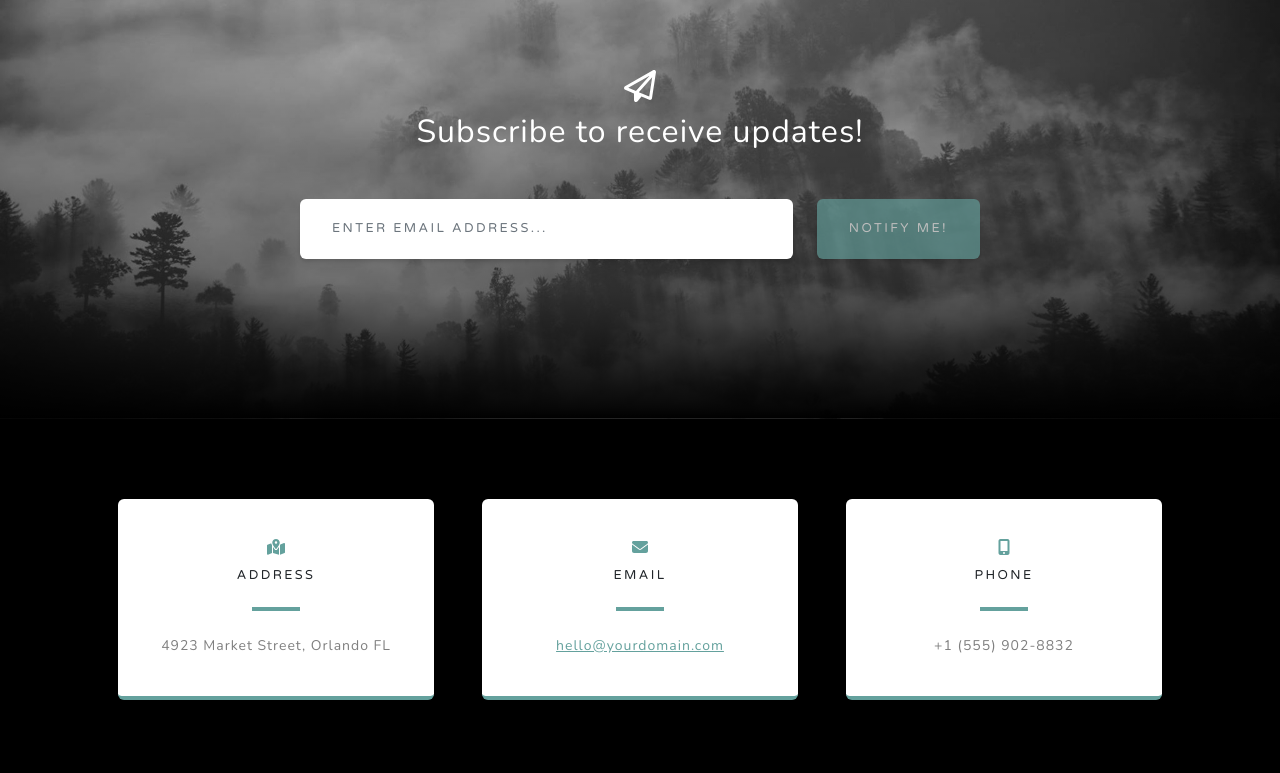
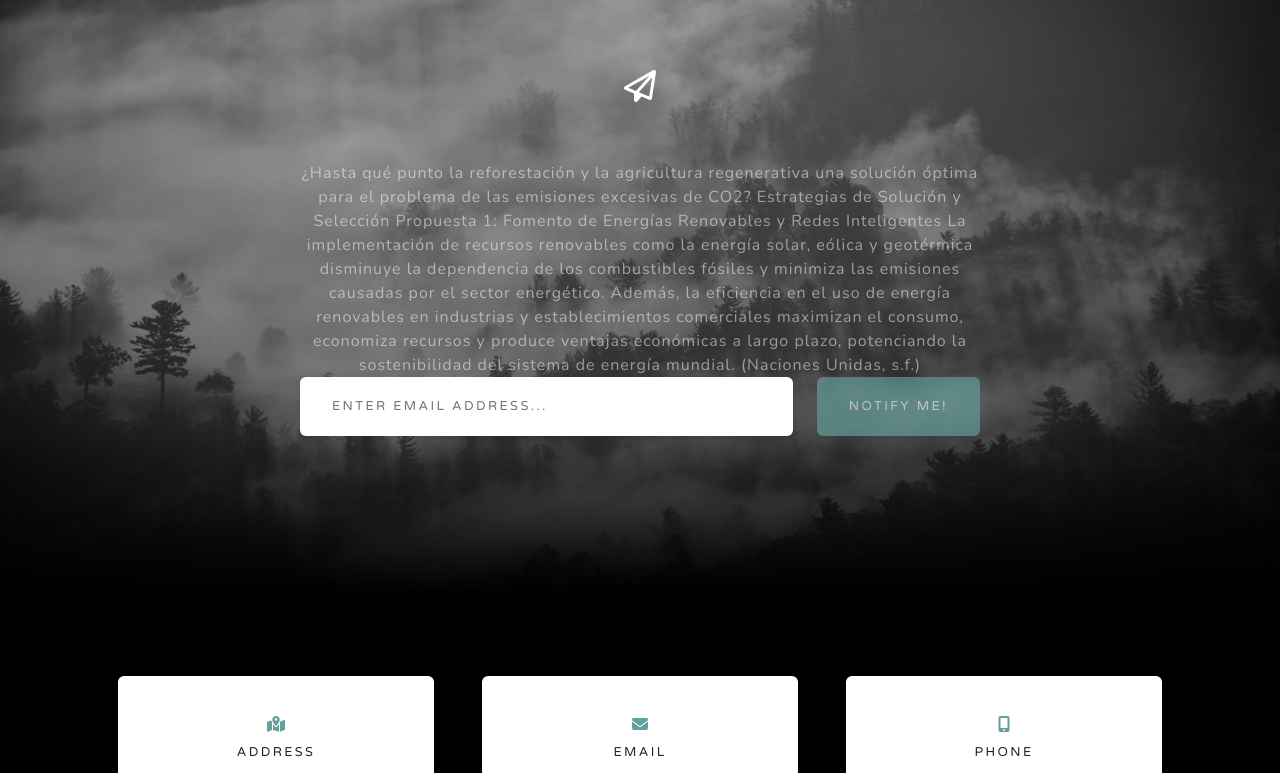
Before and after one commit to camcast-code/Desarrollo-sostenible, a plain HTML site: page index.html in a window 1280 px wide. Shown: the part 3718-4491 px from the top of the page. Drawn offline with nearby package versions, Linux system fonts and the light colour scheme.

Commit message:
Update index.html

```diff
--- a/index.html
+++ b/index.html
@@ -112,7 +112,8 @@
                 <div class="row gx-4 gx-lg-5">
                     <div class="col-md-10 col-lg-8 mx-auto text-center">
                         <i class="far fa-paper-plane fa-2x mb-2 text-white"></i>
-                        <h2 class="text-white mb-5">Subscribe to receive updates!</h2>
+                        <h2 class="text-white mb-5"></h2>
+                        <p class="mb-0 text-white-50">¿Hasta qué punto la reforestación y la agricultura regenerativa una solución óptima para el problema de las emisiones excesivas de CO2? Estrategias de Solución y Selección Propuesta 1: Fomento de Energías Renovables y Redes Inteligentes La implementación de recursos renovables como la energía solar, eólica y geotérmica disminuye la dependencia de los combustibles fósiles y minimiza las emisiones causadas por el sector energético. Además, la eficiencia en el uso de energía renovables en industrias y establecimientos comerciales maximizan el consumo, economiza recursos y produce ventajas económicas a largo plazo, potenciando la sostenibilidad del sistema de energía mundial. (Naciones Unidas, s.f.)</p>
                         <!-- * * * * * * * * * * * * * * *-->
                         <!-- * * SB Forms Contact Form * *-->
                         <!-- * * * * * * * * * * * * * * *-->
```
